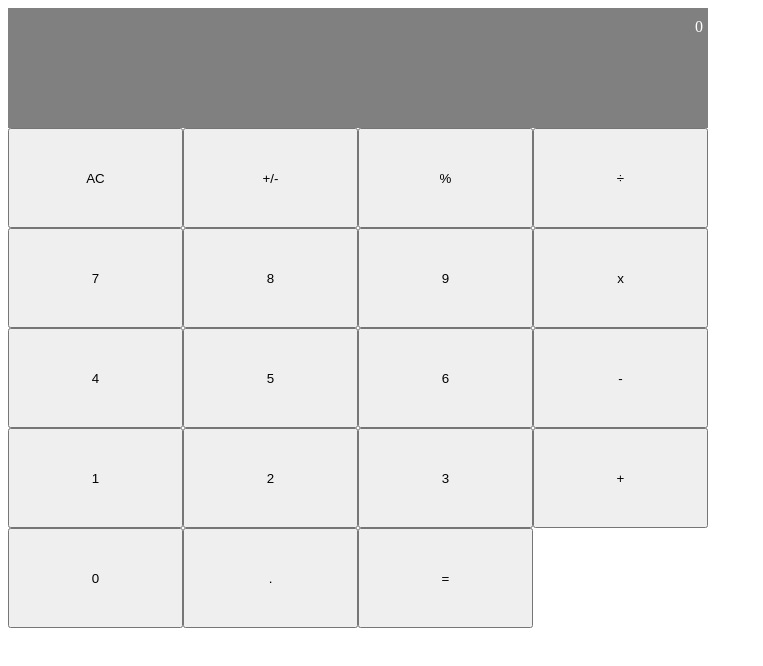
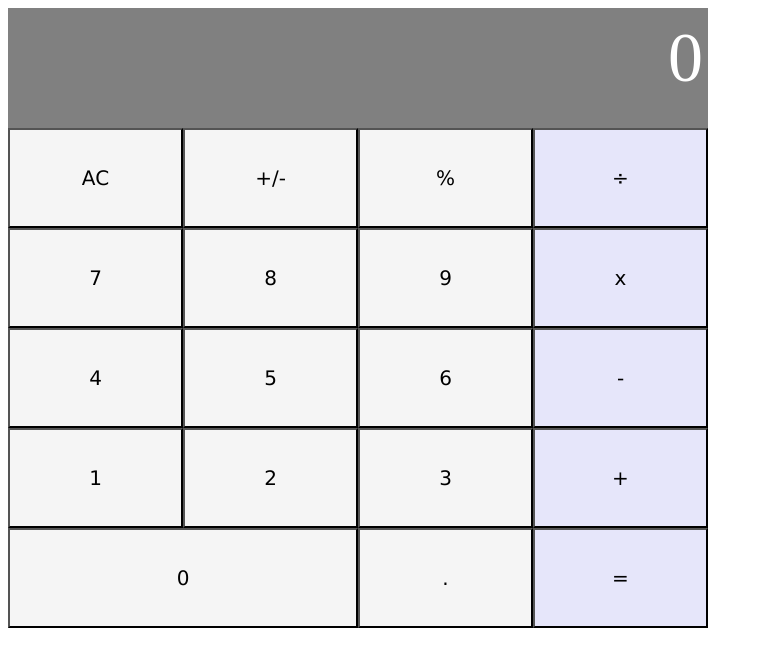
Before and after one commit to Leon-Mbegera/calculator, a React (Create React App) app: page / in a window 1280 px wide. Shown: the top 666 px of the page, without its empty margins (0-763 px from the left). Built offline with nearby package versions, Linux system fonts and the light colour scheme.

Commit message:
Finish styling caculator

```diff
--- a/src/components/Button.js
+++ b/src/components/Button.js
@@ -2,10 +2,21 @@ import React from 'react';
 import PropTypes from 'prop-types';
 import './calc.css';
 
-function Button({ show, onClick }) {
+function Button({
+  show, onClick,
+}) {
   return (
     <>
-      <button type="button" onClick={onClick} className="button">
+      <button
+        type="button"
+        onClick={onClick}
+        className="button"
+        style={{
+          background:
+            (show !== '÷') && (show !== 'x') && (show !== '-') && (show !== '+') && (show !== '=') ? 'whitesmoke' : 'lavender',
+          width: (show === '0') ? '50%' : '25%',
+        }}
+      >
         {show}
       </button>
     </>
--- a/src/components/calc.css
+++ b/src/components/calc.css
@@ -10,6 +10,7 @@
   height: 100px;
   color: white;
   font: bold;
+  font-size: 70px;
   text-align:right;
   padding: 10px 5px;
 }
@@ -21,4 +22,5 @@
 .button {
   width: 25%;
   height: 100%;
+  font: 20px bolder Verdana, Geneva, Tahoma, sans-serif;
 }
```
